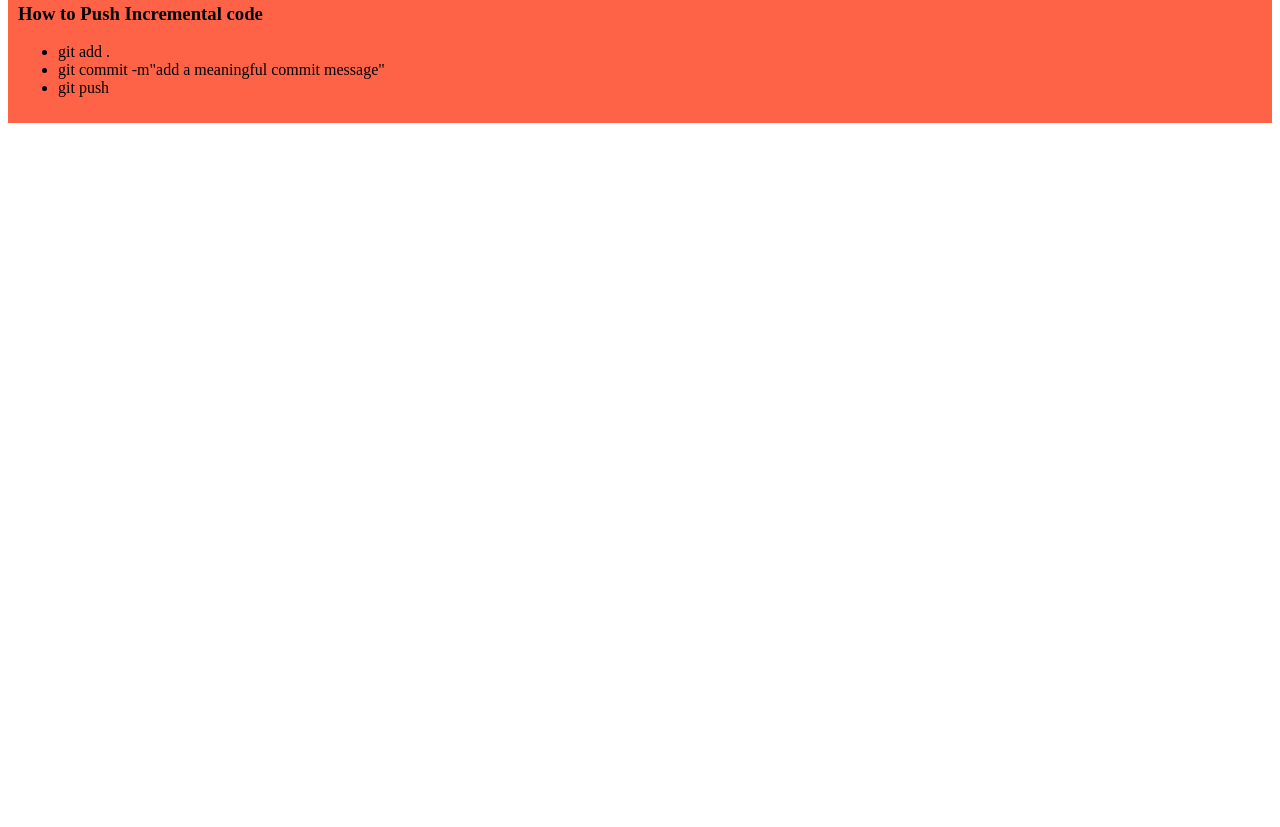
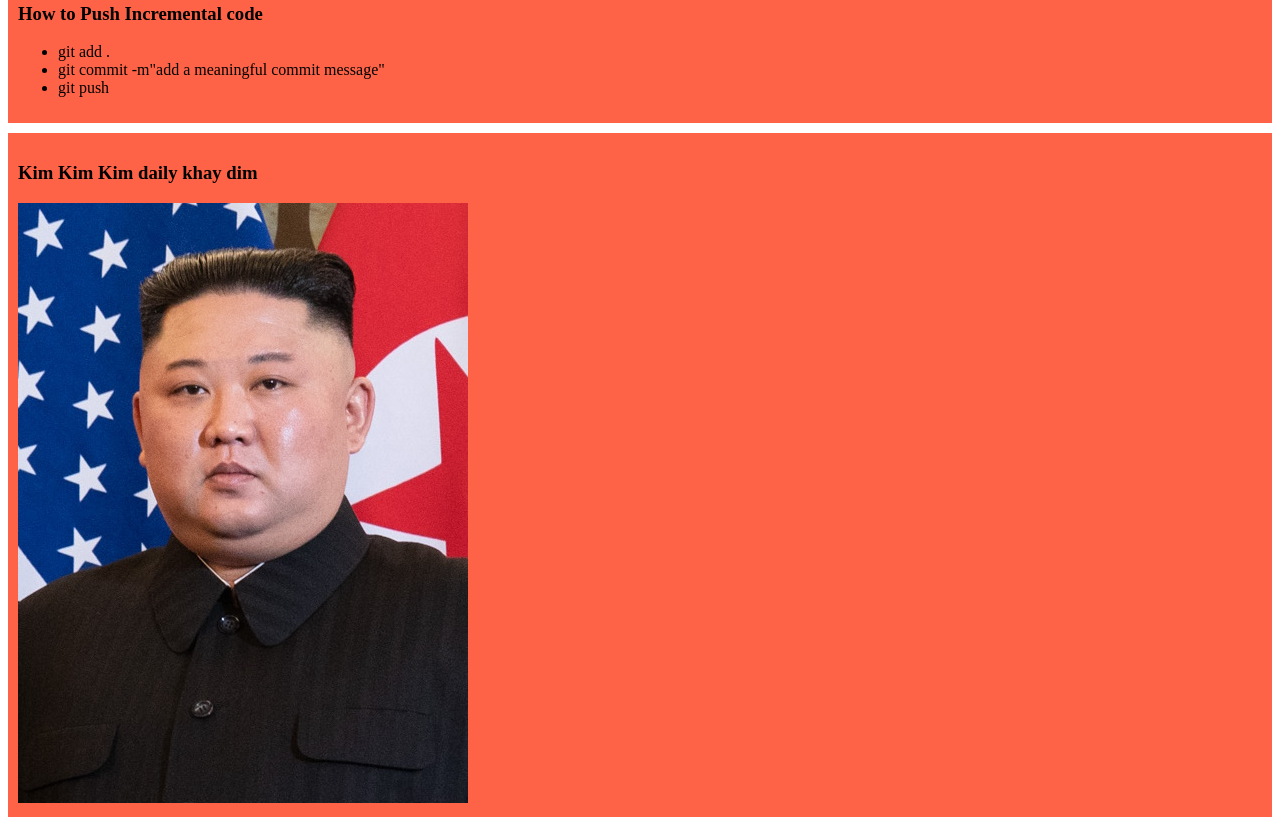
Before and after one commit to ashikur698/my-first-github-repo, a plain HTML site: page index.html in a window 1280 px wide. Shown: the part 317-1144 px from the top of the page. Before the commit the page ends 800 px from the top, so only its background shows below. Drawn offline with Linux system fonts and the light colour scheme.

Commit message:
added first image

```diff
--- a/index.html
+++ b/index.html
@@ -23,5 +23,10 @@
             <li>git push</li>
         </ul>
     </div>
+    <div>
+        <h3>Kim Kim Kim daily khay dim</h3>
+        <img src="images/Kim_Jong-un_2019_(cropped).jpg" alt="">
+
+    </div>
 </body>
 </html>
```
Also changed, not shown: images/Kim_Jong-un_2019_(cropped).jpg (added).
